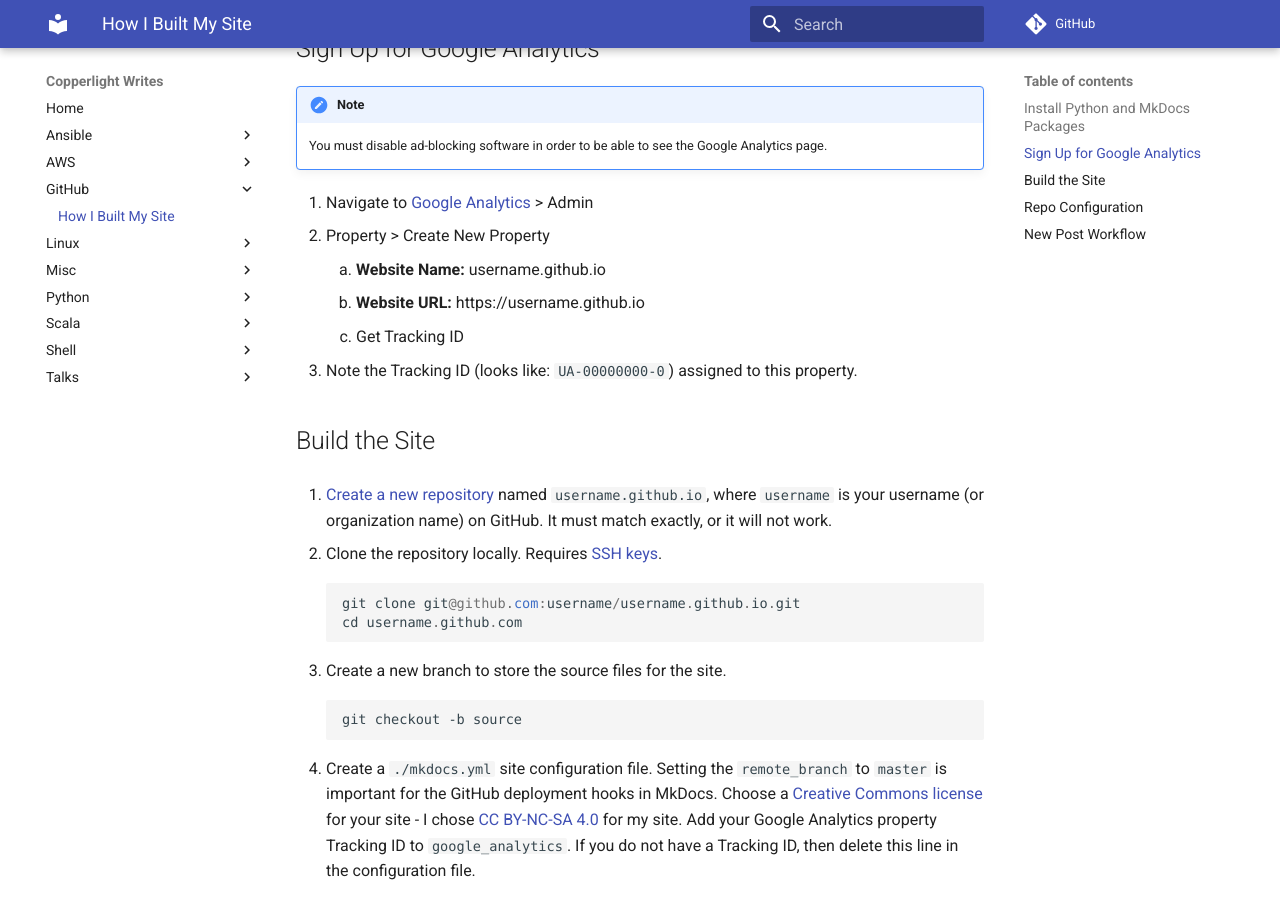
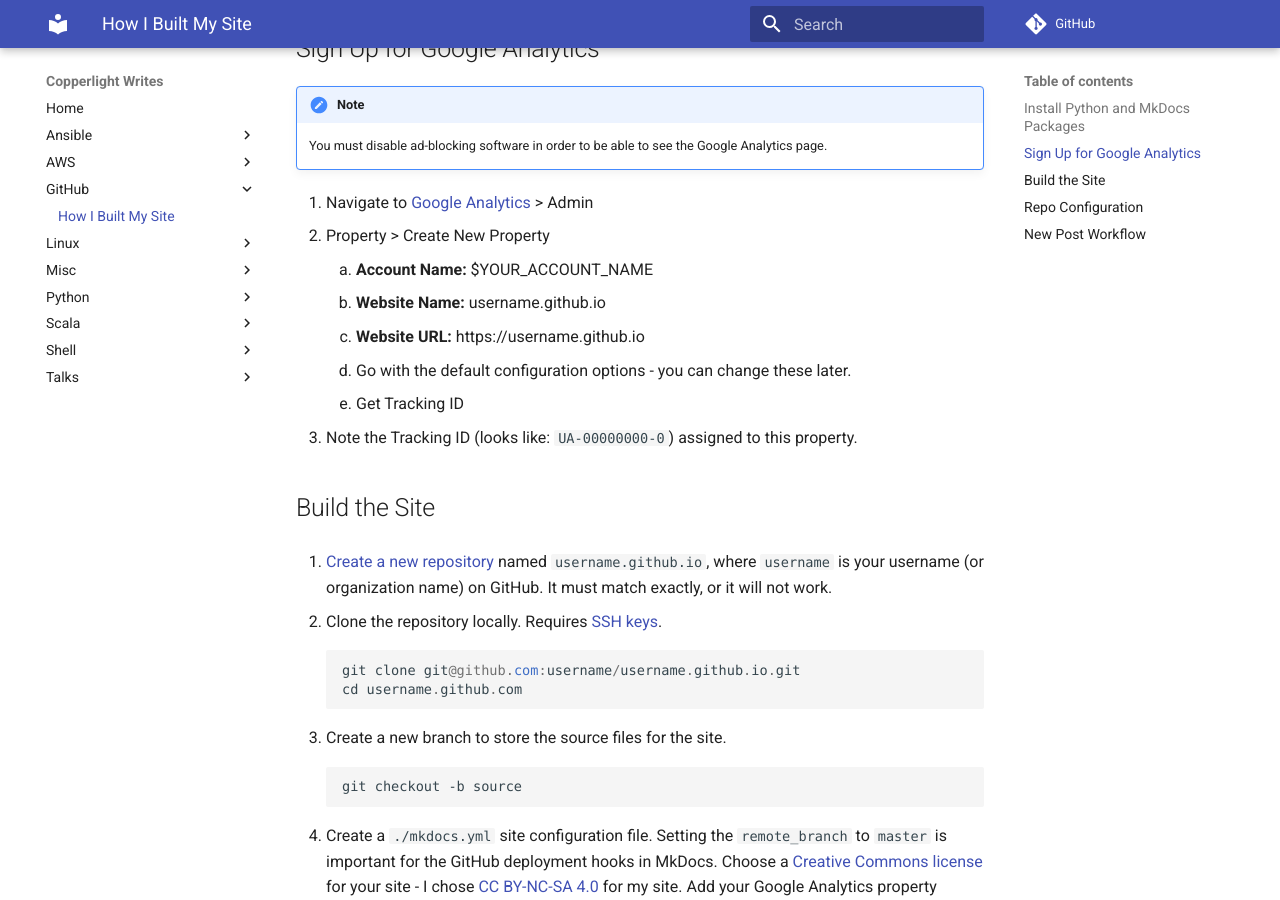
Before and after one commit to copperlight/copperlight.github.io, an MkDocs documentation site: the page built from docs/github/how-i-built-my-site.md, in a window 1280 px wide and 900 px high, scrolled down 582 px. Built offline with MkDocs 1.6.1 and Material for MkDocs 9.7.7, drawn with Linux system fonts in a browser that asks for light colours; some web fonts are replaced; comment, search, counter and statistics services are not loaded; old or Windows-style settings are respelled for this version of MkDocs.

Commit message:
add notes on setting up google analytics

```diff
--- a/docs/github/how-i-built-my-site.md
+++ b/docs/github/how-i-built-my-site.md
@@ -38,8 +38,10 @@ pip install mkdocs mkdocs-material
 
 1. Navigate to [Google Analytics](https://analytics.google.com/analytics/web/) > Admin
 1. Property > Create New Property
+    1. **Account Name:** $YOUR_ACCOUNT_NAME
     1. **Website Name:** username.github.io
     1. **Website URL:** https://username.github.io
+    1. Go with the default configuration options - you can change these later.
     1. Get Tracking ID
 1. Note the Tracking ID (looks like: `UA-00000000-0`) assigned to this property.
 
```
